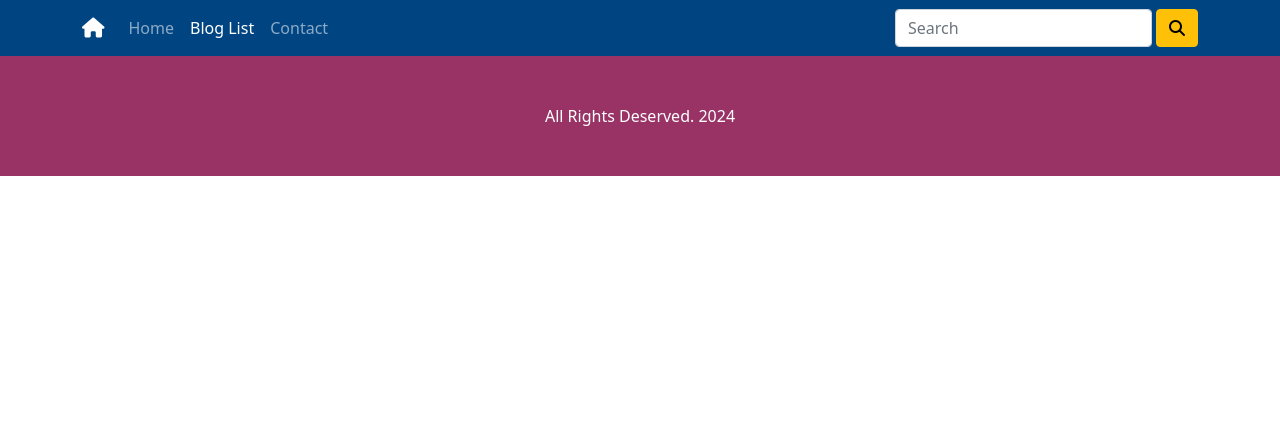
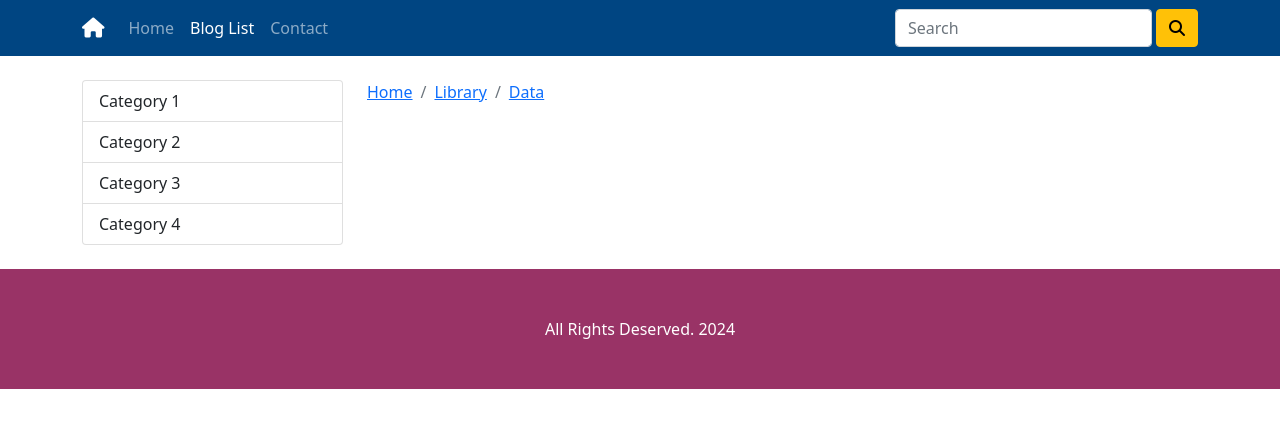
Before and after one commit to yasinserhatpeker/Blog-awesome.html, a plain HTML site: page blogs.html in a window 1280 px wide. Drawn offline with nearby package versions, Linux system fonts and the light colour scheme.

Commit message:
blogs.html içine categoryler eklendi.

```diff
--- a/blogs.html
+++ b/blogs.html
@@ -54,7 +54,29 @@
 
 <!--main-->
 
-
+<main>
+    <div class="container my-4">
+        <div class="row">
+            <div class="col-3">
+               <div class="list-group">
+                <a href="#" class="list-group-item list-group-item action">Category 1</a>
+                <a href="#" class="list-group-item list-group-item action">Category 2</a>
+                <a href="#" class="list-group-item list-group-item action">Category 3</a>
+                <a href="#" class="list-group-item list-group-item action">Category 4</a>
+               </div>
+            </div>
+            <div class="col-9">
+                <nav>
+                    <ol class="breadcrumb">
+                      <li class="breadcrumb-item"><a href="#">Home</a></li>
+                      <li class="breadcrumb-item"><a href="#">Library</a></li>
+                      <li class="breadcrumb-item active"><a href="#">Data</a></li>
+                    </ol>
+                </nav>
+            </div>
+        </div>
+    </div>
+</main>
 
 
 <!--footer-->
```
